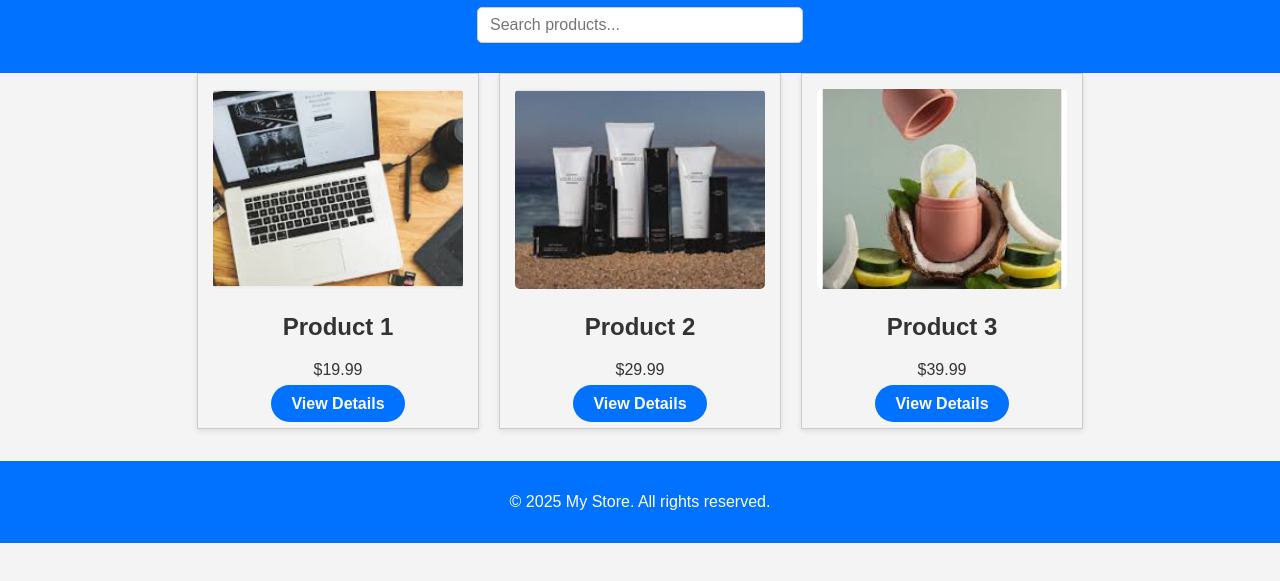
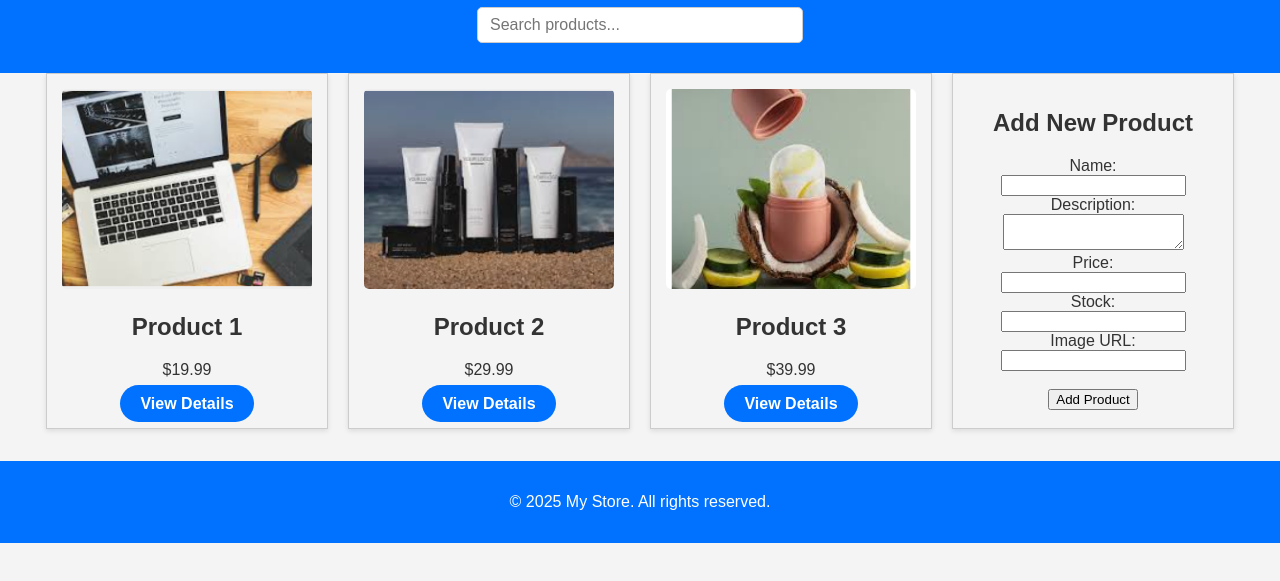
Before and after one commit to satisfiestech/satisfiestech.github.io, a plain HTML site: page site/products.html in a window 1280 px wide. Shown: the part 121-702 px from the top of the page. Drawn offline with Linux system fonts and the light colour scheme.

Commit message:
products file updated for add new product

```diff
--- a/site/products.html
+++ b/site/products.html
@@ -65,6 +65,28 @@
       <p>$39.99</p>
       <a href="product.html?id=3" class="btn">View Details</a>
     </div>
+
+      <div class="product-card">
+          <h2>Add New Product</h2>
+          <form id="product-form">
+              <label>Name:</label><br>
+              <input type="text" id="name" required><br>
+
+              <label>Description:</label><br>
+              <textarea id="description" required></textarea><br>
+
+              <label>Price:</label><br>
+              <input type="number" id="price" step="0.01" required><br>
+
+              <label>Stock:</label><br>
+              <input type="number" id="stock" required><br>
+
+              <label>Image URL:</label><br>
+              <input type="text" id="imageUrl"><br><br>
+
+              <button type="submit">Add Product</button>
+          </form>
+      </div>
     <!-- Add more products as needed -->
   </main>
 
```
